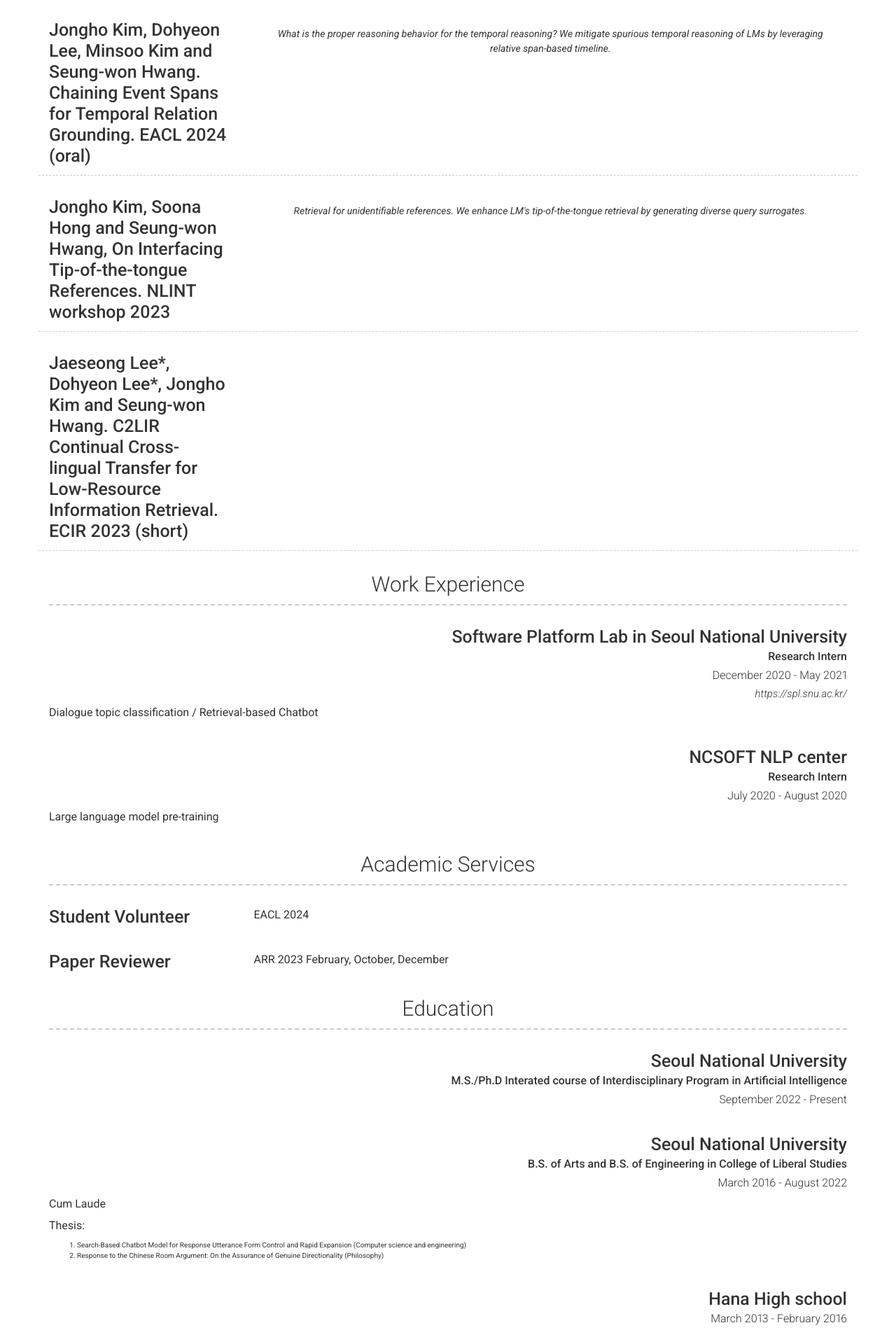
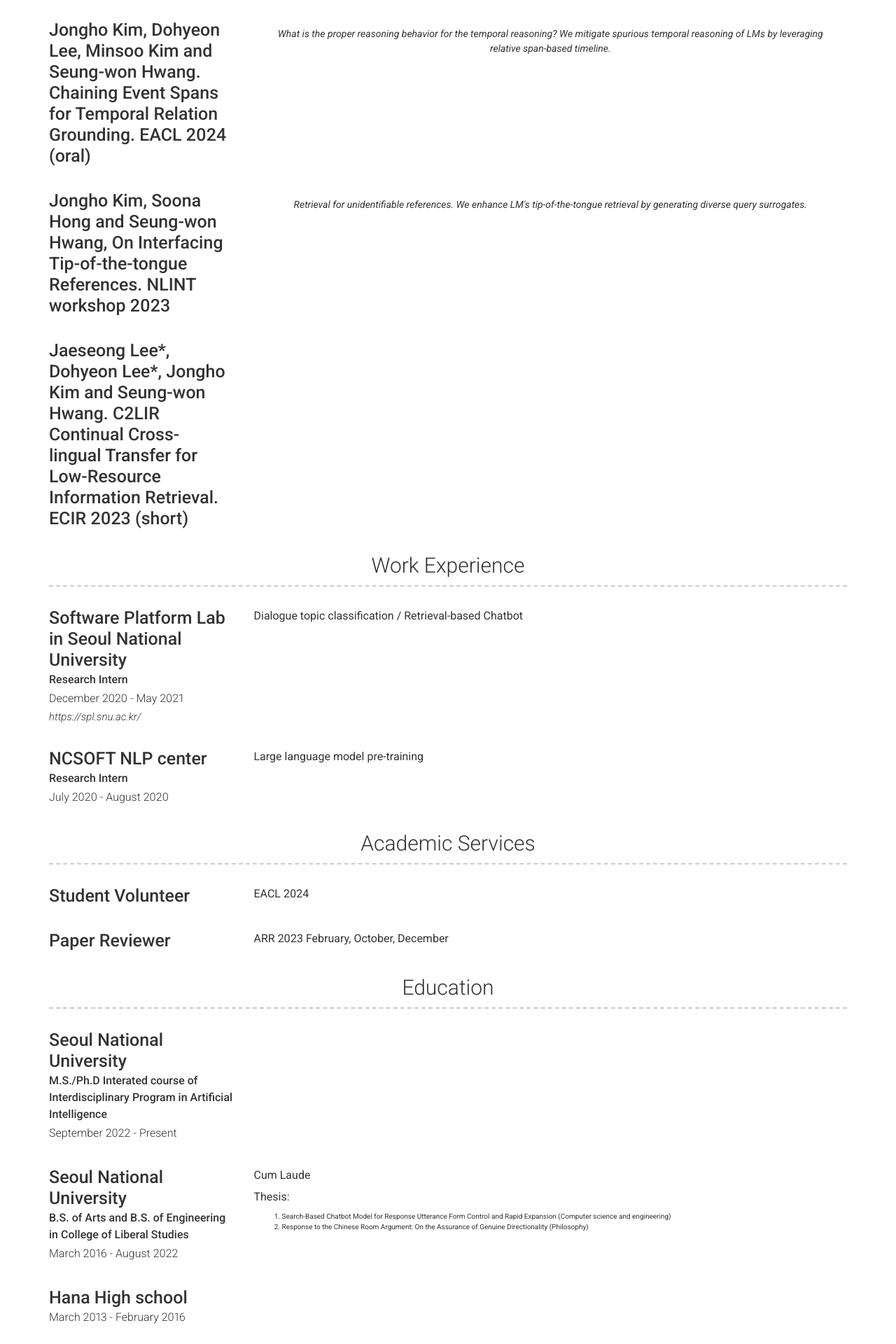
Before and after one commit to JonghoKimNLP/JonghoKimNLP.github.io, a Jekyll site: the page built from index.md, in a window 1280 px wide. Shown: the part 728-2648 px from the top of the page at 70% size. Built offline with Jekyll 4.4.1, drawn with Linux system fonts in a browser that asks for light colours; nearby versions of some CDN libraries.

Commit message:
add contents

```diff
--- a/_config.yml
+++ b/_config.yml
@@ -66,7 +66,7 @@ content:
     layout: list # Type of content section (list/text)
     content:
       - layout: top-left
-        border: weak  # Value of `weak` will display a weak border below this item. # Any
+        # border: weak  # Value of `weak` will display a weak border below this item. # Any
                       # other value (or no value) means no border will be displayed
         title: Jongho Kim, Dohyeon Lee, Minsoo Kim and Seung-won Hwang. Chaining Event Spans for Temporal Relation Grounding. EACL 2024 (oral)
         # link: Link to project (eg. sproogen.github.io/modern-resume-theme)(optional)
@@ -83,7 +83,7 @@ content:
         # description: | # this will include new lines to allow paragraphs
         #   Description about the work on/with the project
       - layout: top-left
-        border: weak  # Value of `weak` will display a weak border below this item. # Any
+        # border: weak  # Value of `weak` will display a weak border below this item. # Any
                       # other value (or no value) means no border will be displayed
         title: Jongho Kim, Soona Hong and Seung-won Hwang, On Interfacing Tip-of-the-tongue References. NLINT workshop 2023
         # link: Link to project (eg. sproogen.github.io/modern-resume-theme)(optional)
@@ -100,7 +100,7 @@ content:
         # description: | # this will include new lines to allow paragraphs
         #   Description about the work on/with the project
       - layout: top-left
-        border: weak  # Value of `weak` will display a weak border below this item. # Any
+        # border: weak  # Value of `weak` will display a weak border below this item. # Any
                       # other value (or no value) means no border will be displayed
         title: Jaeseong Lee*, Dohyeon Lee*, Jongho Kim and Seung-won Hwang. C2LIR Continual Cross- lingual Transfer for Low-Resource Information Retrieval. ECIR 2023 (short)
         # link: Link to project (eg. sproogen.github.io/modern-resume-theme)(optional)
@@ -119,7 +119,7 @@ content:
   - title: Work Experience
     layout: list
     content:
-      - layout: top-right
+      - layout: top-left
         title:  Software Platform Lab in Seoul National University
         sub_title: Research Intern
         caption: December 2020 - May 2021
@@ -128,7 +128,7 @@ content:
         #   Short description of the company (optional)
         description: | # this will include new lines to allow paragraphs
           Dialogue topic classification / Retrieval-based Chatbot
-      - layout: top-right
+      - layout: top-left
         title: NCSOFT NLP center
         sub_title: Research Intern
         caption: July 2020 - August 2020
@@ -151,14 +151,14 @@ content:
   - title: Education
     layout: list
     content:
-      - layout: top-right
+      - layout: top-left
         title: Seoul National University
         sub_title: M.S./Ph.D Interated course of Interdisciplinary Program in Artificial Intelligence
         description:
         caption: September 2022 - Present
         # quote: >
         #   Short institution or course description (optional)
-      - layout: top-right
+      - layout: top-left
         title: Seoul National University
         sub_title: B.S. of Arts and B.S. of Engineering in College of Liberal Studies
         caption: March 2016 - August 2022
@@ -172,7 +172,7 @@ content:
           Thesis:
           1. Search-Based Chatbot Model for Response Utterance Form Control and Rapid Expansion (Computer science and engineering)
           2. Response to the Chinese Room Argument: On the Assurance of Genuine Directionality (Philosophy)
-      - layout: top-right
+      - layout: top-left
         title: Hana High school
         sub_title:
         caption: March 2013 - February 2016
```
